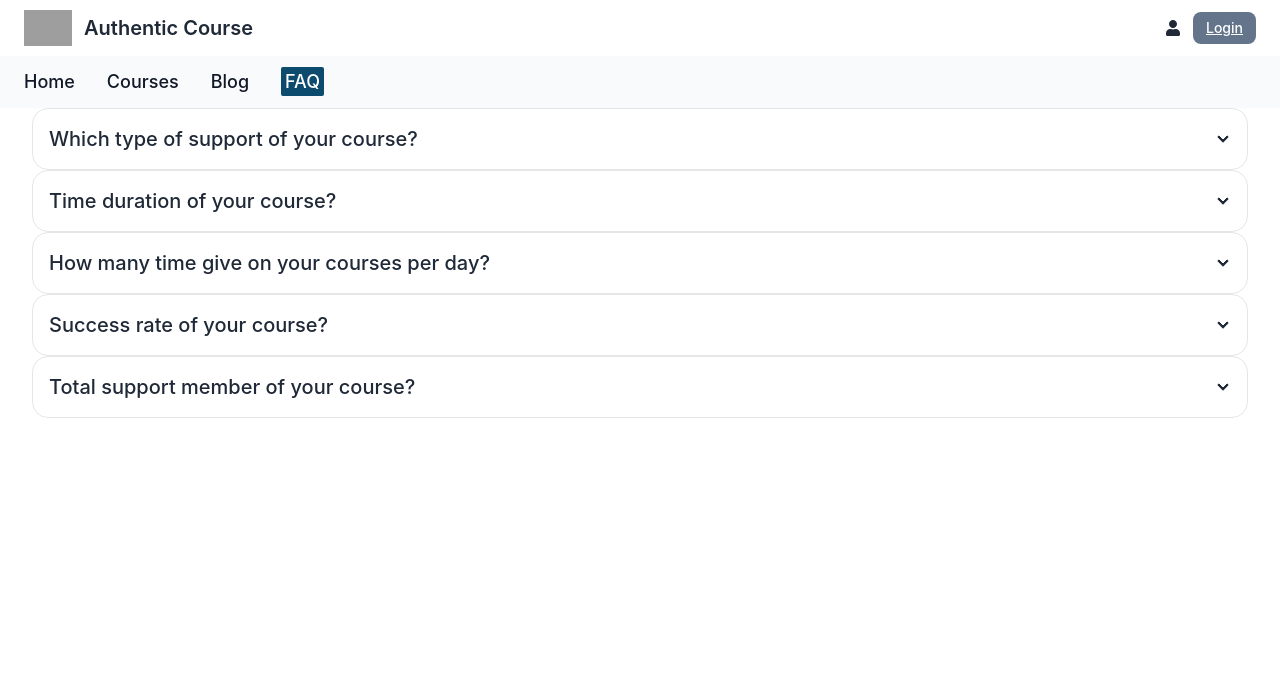
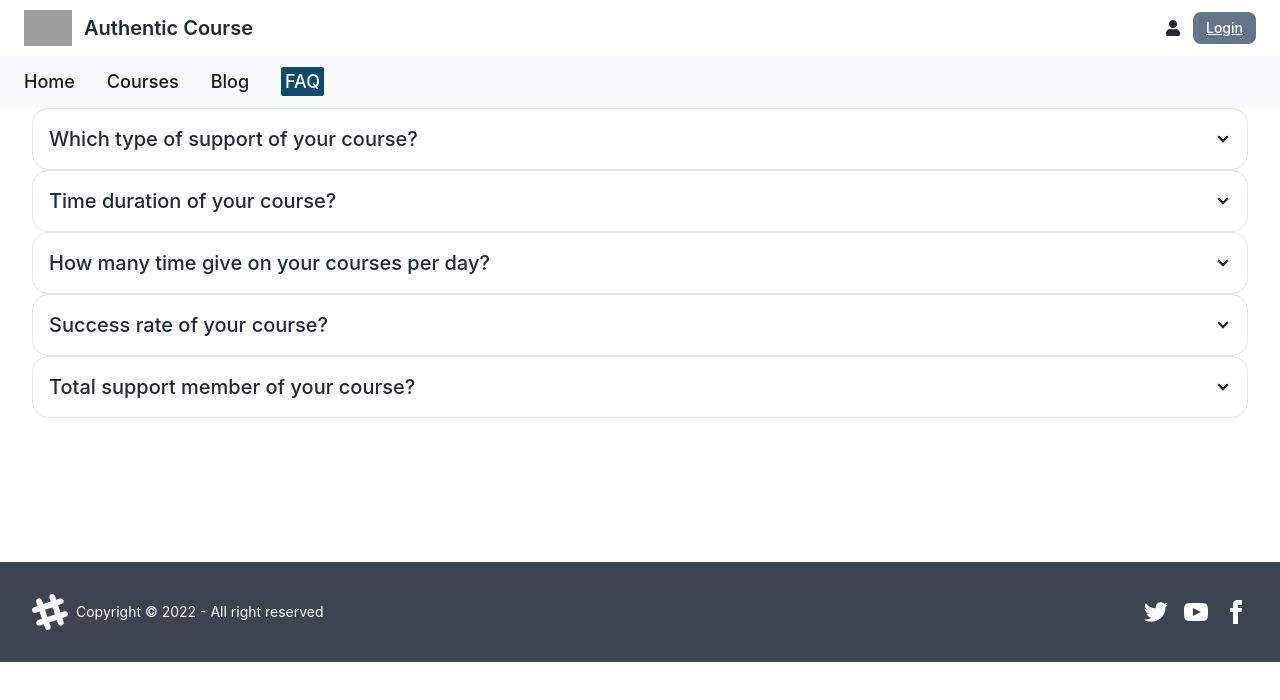
Before and after one commit to Hasanul-Bari755/authentic-courses-client, a React (Create React App) app: page /FAQ in a window 1280 px wide. Shown: the top 700 px of the page. Built offline with nearby package versions, Linux system fonts and the light colour scheme; no server answers; grey boxes are pictures that could not be loaded.

Commit message:
footer done

```diff
--- a/src/components/Faq.jsx
+++ b/src/components/Faq.jsx
@@ -2,7 +2,7 @@
 
 const Faq = () => {
     return (
-        <div className='w-[95%] mx-auto'>
+        <div className='w-[95%] mx-auto mb-36'>
 
             <div tabindex="0" className="collapse collapse-arrow border border-base-300 bg-base-100 rounded-box">
             <div className="collapse-title text-xl font-medium">
--- /dev/null
+++ b/src/components/Footer.jsx
@@ -0,0 +1,23 @@
+import React from 'react';
+import { Link } from 'react-router-dom';
+
+const Footer = () => {
+    return (
+        <div>
+            <footer className="footer items-center p-8 mt-10 bg-neutral text-neutral-content">
+  <div className="items-center grid-flow-col">
+    <svg width="36" height="36" viewBox="0 0 24 24" xmlns="http://www.w3.org/2000/svg" fillRule="evenodd" clipRule="evenodd" className="fill-current"><path d="M22.672 15.226l-2.432.811.841 2.515c.33 1.019-.209 2.127-1.23 2.456-1.15.325-2.148-.321-2.463-1.226l-.84-2.518-5.013 1.677.84 2.517c.391 1.203-.434 2.542-1.831 2.542-.88 0-1.601-.564-1.86-1.314l-.842-2.516-2.431.809c-1.135.328-2.145-.317-2.463-1.229-.329-1.018.211-2.127 1.231-2.456l2.432-.809-1.621-4.823-2.432.808c-1.355.384-2.558-.59-2.558-1.839 0-.817.509-1.582 1.327-1.846l2.433-.809-.842-2.515c-.33-1.02.211-2.129 1.232-2.458 1.02-.329 2.13.209 2.461 1.229l.842 2.515 5.011-1.677-.839-2.517c-.403-1.238.484-2.553 1.843-2.553.819 0 1.585.509 1.85 1.326l.841 2.517 2.431-.81c1.02-.33 2.131.211 2.461 1.229.332 1.018-.21 2.126-1.23 2.456l-2.433.809 1.622 4.823 2.433-.809c1.242-.401 2.557.484 2.557 1.838 0 .819-.51 1.583-1.328 1.847m-8.992-6.428l-5.01 1.675 1.619 4.828 5.011-1.674-1.62-4.829z"></path></svg>
+    <p>Copyright © 2022 - All right reserved</p>
+  </div>
+  <div className="grid-flow-col gap-4 md:place-self-center md:justify-self-end">
+    <Link to='/#'><svg xmlns="http://www.w3.org/2000/svg" width="24" height="24" viewBox="0 0 24 24" className="fill-current"><path d="M24 4.557c-.883.392-1.832.656-2.828.775 1.017-.609 1.798-1.574 2.165-2.724-.951.564-2.005.974-3.127 1.195-.897-.957-2.178-1.555-3.594-1.555-3.179 0-5.515 2.966-4.797 6.045-4.091-.205-7.719-2.165-10.148-5.144-1.29 2.213-.669 5.108 1.523 6.574-.806-.026-1.566-.247-2.229-.616-.054 2.281 1.581 4.415 3.949 4.89-.693.188-1.452.232-2.224.084.626 1.956 2.444 3.379 4.6 3.419-2.07 1.623-4.678 2.348-7.29 2.04 2.179 1.397 4.768 2.212 7.548 2.212 9.142 0 14.307-7.721 13.995-14.646.962-.695 1.797-1.562 2.457-2.549z"></path></svg>
+    </Link>
+    <Link to='/#'><svg xmlns="http://www.w3.org/2000/svg" width="24" height="24" viewBox="0 0 24 24" className="fill-current"><path d="M19.615 3.184c-3.604-.246-11.631-.245-15.23 0-3.897.266-4.356 2.62-4.385 8.816.029 6.185.484 8.549 4.385 8.816 3.6.245 11.626.246 15.23 0 3.897-.266 4.356-2.62 4.385-8.816-.029-6.185-.484-8.549-4.385-8.816zm-10.615 12.816v-8l8 3.993-8 4.007z"></path></svg></Link>
+    <Link><svg xmlns="http://www.w3.org/2000/svg" width="24" height="24" viewBox="0 0 24 24" className="fill-current"><path d="M9 8h-3v4h3v12h5v-12h3.642l.358-4h-4v-1.667c0-.955.192-1.333 1.115-1.333h2.885v-5h-3.808c-3.596 0-5.192 1.583-5.192 4.615v3.385z"></path></svg></Link>
+  </div>
+</footer>
+    </div>
+    );
+};
+
+export default Footer;
--- a/src/components/Home.jsx
+++ b/src/components/Home.jsx
@@ -9,7 +9,8 @@
 			<div className="p-6 space-y-2 lg:col-span-5">
 				<h3 className="text-2xl font-semibold sm:text-4xl group-hover:underline group-focus:underline">Skill Development To Our main Auth..</h3>
 				<span className="text-xs dark:text-gray-400">Next Batch February 19, 2023</span>
-				<p>Ei delenit sensibus liberavisse pri. Quod suscipit no nam. Est in graece fuisset, eos affert putent doctus id.</p>
+						<p>Ei delenit sensibus liberavisse pri. Quod suscipit no nam. Est in graece fuisset, eos affert putent doctus id.</p>
+				<img src="https://www.aalpha.net/wp-content/uploads/2021/02/python-for-web-development.gif" alt="" />
 			</div>
 					<img src="https://images.unsplash.com/photo-1587620962725-abab7fe55159?ixlib=rb-4.0.3&ixid=MnwxMjA3fDB8MHxwaG90by1wYWdlfHx8fGVufDB8fHx8&auto=format&fit=crop&w=1031&q=80" alt="" className="object-cover w-full h-64 rounded sm:h-96 lg:col-span-7 dark:bg-gray-500" />
 
--- a/src/layout/Main.jsx
+++ b/src/layout/Main.jsx
@@ -1,5 +1,6 @@
 import React from 'react';
 import { Outlet } from 'react-router-dom';
+import Footer from '../components/Footer';
 import Header from '../components/Header';
 
 const Main = () => {
@@ -7,6 +8,7 @@
         <div>
             <Header></Header>
             <Outlet></Outlet>
+            <Footer></Footer>
          </div>
     );
 };
```
